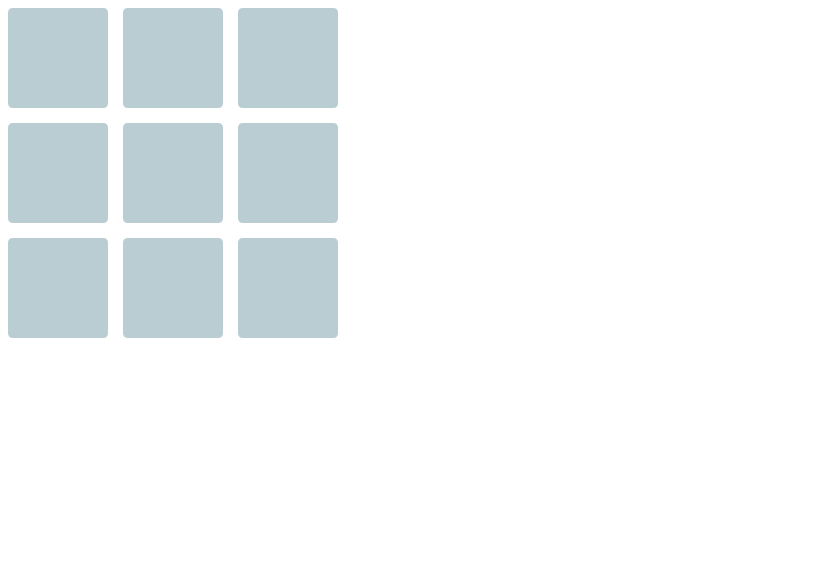
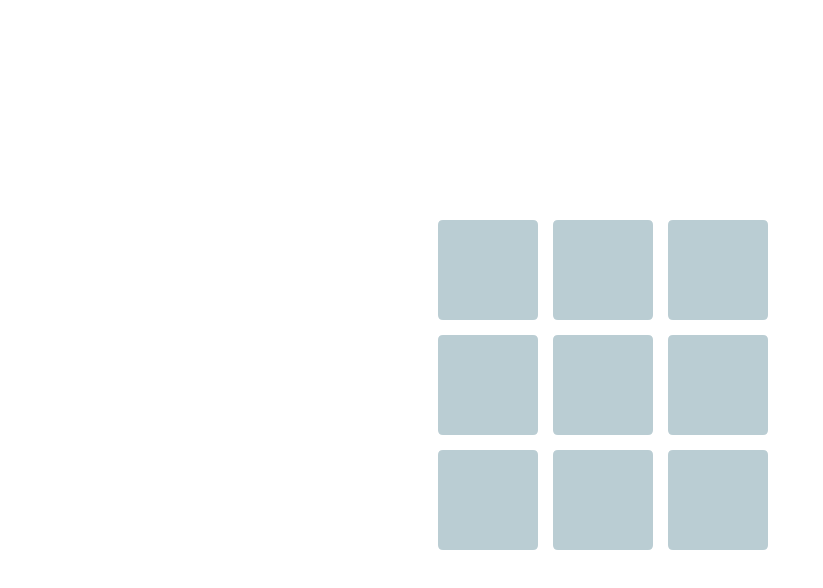
Before and after one commit to poxu/tic-tac-toe, a website: page tic_tak_toe.html in a window 1280 px wide. Shown: the whole page, without its empty margins (0-823 px from the left). Drawn offline with Linux system fonts and the light colour scheme.

Commit message:
[improvement] center game field on page

```diff
--- a/tic_tak_toe.html
+++ b/tic_tak_toe.html
@@ -82,8 +82,16 @@
 
             });
         </script>
+	<style type="text/css">
+	.flex-container {
+		height: 96%;
+		display: flex;
+		align-items: center;
+		justify-content: center;
+	}
+	</style>
     </head>
-    <body>
+	<body class="flex-container">
         <canvas class="viewport" width="345" height="345"></canvas>
         <button class="restart">Restart</button>
     </body>
```
